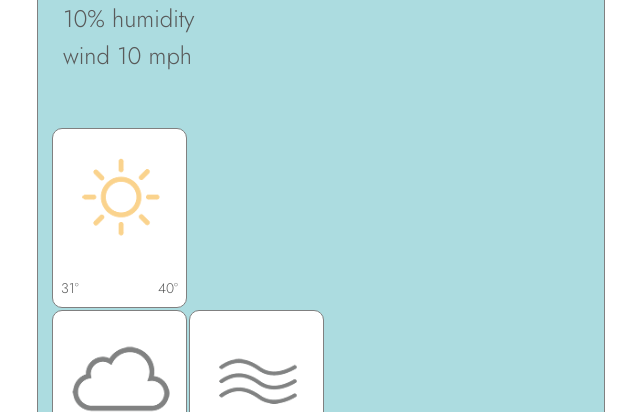
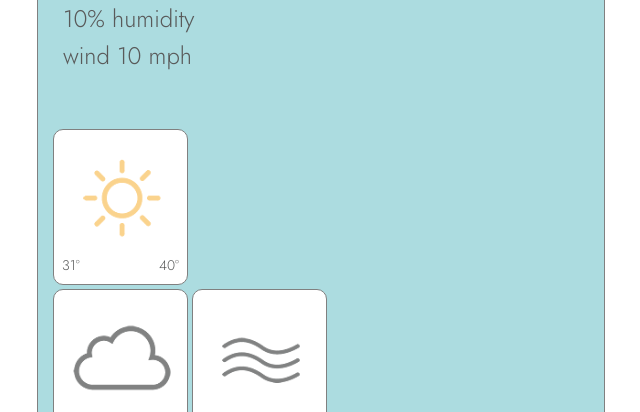
Before and after one commit to emnojacks/SheCodes, a plain HTML site: page index.html in a window 1280 px wide. Shown: the part 386-798 px from the top of the page, without its empty margins (319-959 px from the left). Drawn offline with nearby package versions, Linux system fonts and the light colour scheme.

Commit message:
styling space on cards

```diff
--- a/src/style.css
+++ b/src/style.css
@@ -43,7 +43,7 @@ h1 {
 .card {
   padding: 8px;
   border: 1px solid gray !important;
-  margin: 1px;
+  margin: 2px;
   border-radius: 10px;
 }
 .search-div {
```
Also changed, not shown: index.html (+6 -6 lines).
